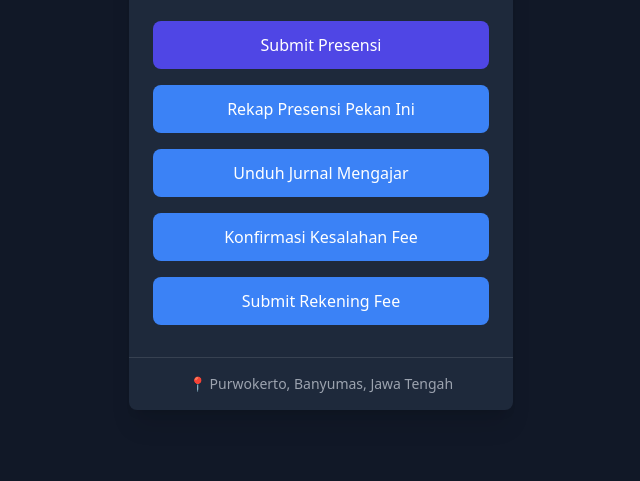
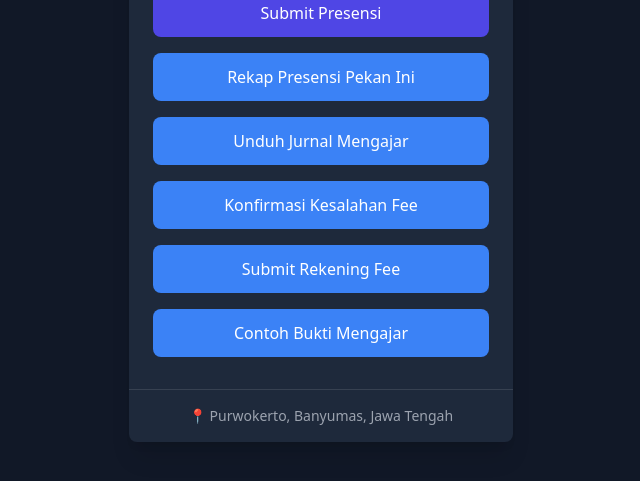
Before and after one commit to gustimaulan/links, a plain HTML site: page index.html in a window 1280 px wide. Shown: the part 317-798 px from the top of the page, without its empty margins (319-959 px from the left). Drawn offline with nearby package versions, Linux system fonts and the light colour scheme.

Commit message:
add new btn bukti mengajar

```diff
--- a/index.html
+++ b/index.html
@@ -40,7 +40,8 @@
             { name: "Rekap Presensi Pekan Ini", url: "https://week.sigmath.net", color: "bg-blue-500" },
             { name: "Unduh Jurnal Mengajar", url: "https://drive.google.com/drive/folders/1_EJ4f3RjWNPELs-63bD7fZBKZNWIiITg?usp=sharing", color: "bg-blue-500" },
             { name: "Konfirmasi Kesalahan Fee", url: "https://sigmath.net/konfirmasi-fee", color: "bg-blue-500" },
-            { name: "Submit Rekening Fee", url: "https://forms.gle/hMU2yfaXPy9u9cC39", color: "bg-blue-500" }
+            { name: "Submit Rekening Fee", url: "https://forms.gle/hMU2yfaXPy9u9cC39", color: "bg-blue-500" },
+            { name: "Contoh Bukti Mengajar", url: "https://sigmath.net/wp-content/uploads/2022/11/les-matematika-purwokerto.webp", color: "bg-blue-500" }
         ];
 
         // Function to generate buttons dynamically
```
